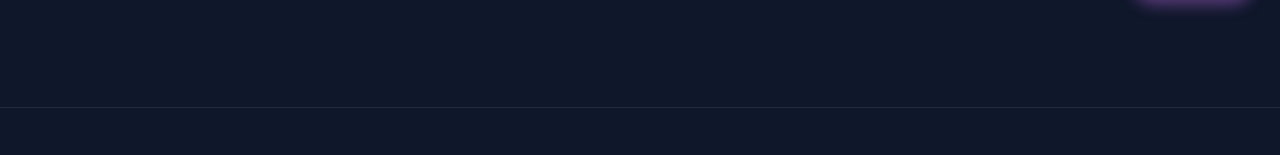
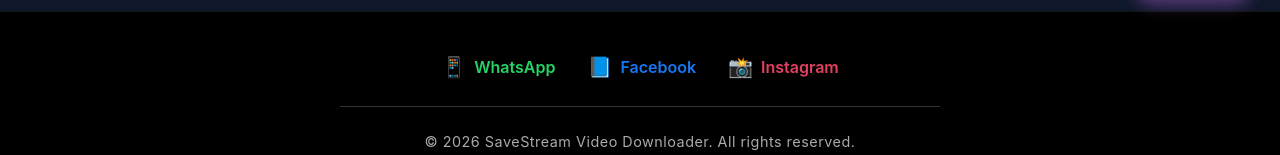
Before and after one commit to ayansiddique/savestream-downloader, a React (Vite) app in the folder frontend/: page / in a window 1280 px wide. Shown: the part 778-933 px from the top of the page. Built offline with nearby package versions, Linux system fonts and the light colour scheme; no server answers.

Commit message:
fix(ui): improve footer design, thumbnail quality for Instagram, and thumbnail format options

```diff
--- a/frontend/src/App.jsx
+++ b/frontend/src/App.jsx
@@ -39,28 +39,87 @@ function App() {
         </Routes>
       </main>
 
-      <footer>
-        <div style={{ display: 'flex', flexDirection: 'column', alignItems: 'center', gap: '0.75rem' }}>
-          <div style={{ display: 'flex', alignItems: 'center', gap: '1.5rem' }}>
+      <footer style={{
+        backgroundColor: '#000',
+        color: '#fff',
+        padding: '40px 20px',
+        textAlign: 'center',
+        marginTop: 'auto'
+      }}>
+        <div style={{ maxWidth: '1200px', margin: '0 auto' }}>
+          <div style={{
+            display: 'flex',
+            justifyContent: 'center',
+            gap: '2rem',
+            flexWrap: 'wrap',
+            marginBottom: '1.5rem'
+          }}>
+            {/* WhatsApp */}
             <a
-              href="https://whatsapp.com/channel/0029Vb6DOwn6GJP7yMUV3Y1q"
+              href="https://whatsapp.com/channel/0029VbCLfMP5fM5Qug9m0S0c"
               target="_blank"
               rel="noopener noreferrer"
               style={{
-                display: 'flex', alignItems: 'center', gap: '0.5rem',
-                color: '#25D366', textDecoration: 'none', fontWeight: 600,
-                fontSize: '0.95rem', transition: 'opacity 0.2s'
+                color: '#25D366',
+                textDecoration: 'none',
+                display: 'flex',
+                alignItems: 'center',
+                gap: '0.5rem',
+                fontWeight: 600,
+                transition: 'transform 0.2s'
               }}
-              onMouseOver={e => e.currentTarget.style.opacity = '0.8'}
-              onMouseOut={e => e.currentTarget.style.opacity = '1'}
+              onMouseOver={e => e.currentTarget.style.transform = 'scale(1.05)'}
+              onMouseOut={e => e.currentTarget.style.transform = 'scale(1)'}
             >
-              <svg width="20" height="20" viewBox="0 0 24 24" fill="#25D366">
-                <path d="M17.472 14.382c-.297-.149-1.758-.867-2.03-.967-.273-.099-.471-.148-.67.15-.197.297-.767.966-.94 1.164-.173.199-.347.223-.644.075-.297-.15-1.255-.463-2.39-1.475-.883-.788-1.48-1.761-1.653-2.059-.173-.297-.018-.458.13-.606.134-.133.298-.347.446-.52.149-.174.198-.298.298-.497.099-.198.05-.371-.025-.52-.075-.149-.669-1.612-.916-2.207-.242-.579-.487-.5-.669-.51-.173-.008-.371-.01-.57-.01-.198 0-.52.074-.792.372-.272.297-1.04 1.016-1.04 2.479 0 1.462 1.065 2.875 1.213 3.074.149.198 2.096 3.2 5.077 4.487.709.306 1.262.489 1.694.625.712.227 1.36.195 1.871.118.571-.085 1.758-.719 2.006-1.413.248-.694.248-1.289.173-1.413-.074-.124-.272-.198-.57-.347m-5.421 7.403h-.004a9.87 9.87 0 01-5.031-1.378l-.361-.214-3.741.982.998-3.648-.235-.374a9.86 9.86 0 01-1.51-5.26c.001-5.45 4.436-9.884 9.888-9.884 2.64 0 5.122 1.03 6.988 2.898a9.825 9.825 0 012.893 6.994c-.003 5.45-4.437 9.884-9.885 9.884m8.413-18.297A11.815 11.815 0 0012.05 0C5.495 0 .16 5.335.157 11.892c0 2.096.547 4.142 1.588 5.945L.057 24l6.305-1.654a11.882 11.882 0 005.683 1.448h.005c6.554 0 11.890-5.335 11.893-11.893a11.821 11.821 0 00-3.48-8.413z"/>
-              </svg>
-              Join WhatsApp Channel
+              <span style={{ fontSize: '1.25rem' }}>📱</span> WhatsApp
+            </a>
+
+            {/* Facebook */}
+            <a
+              href="#"
+              target="_blank"
+              rel="noopener noreferrer"
+              style={{
+                color: '#1877F2',
+                textDecoration: 'none',
+                display: 'flex',
+                alignItems: 'center',
+                gap: '0.5rem',
+                fontWeight: 600,
+                transition: 'transform 0.2s'
+              }}
+              onMouseOver={e => e.currentTarget.style.transform = 'scale(1.05)'}
+              onMouseOut={e => e.currentTarget.style.transform = 'scale(1)'}
+            >
+              <span style={{ fontSize: '1.25rem' }}>📘</span> Facebook
+            </a>
+
+            {/* Instagram */}
+            <a
+              href="#"
+              target="_blank"
+              rel="noopener noreferrer"
+              style={{
+                color: '#E4405F',
+                textDecoration: 'none',
+                display: 'flex',
+                alignItems: 'center',
+                gap: '0.5rem',
+                fontWeight: 600,
+                transition: 'transform 0.2s'
+              }}
+              onMouseOver={e => e.currentTarget.style.transform = 'scale(1.05)'}
+              onMouseOut={e => e.currentTarget.style.transform = 'scale(1)'}
+            >
+              <span style={{ fontSize: '1.25rem' }}>📸</span> Instagram
             </a>
           </div>
-          <p>&copy; {new Date().getFullYear()} SaveStream Video Downloader. All rights reserved.</p>
+
+          <hr style={{ border: '0', borderTop: '1px solid #333', margin: '1.5rem auto', maxWidth: '600px' }} />
+
+          <p style={{ margin: 0, fontSize: '0.9rem', color: '#aaa', letterSpacing: '0.5px' }}>
+            &copy; {new Date().getFullYear()} SaveStream Video Downloader. All rights reserved.
+          </p>
         </div>
       </footer>
     </Router>
--- a/frontend/src/pages/Home.jsx
+++ b/frontend/src/pages/Home.jsx
@@ -201,21 +201,44 @@ export default function Home() {
                     </button>
                   </div>
                 ) : (
-                  <div className="quality-card thumbnail-tab-content">
+                  <div className="thumbnail-options" style={{ display: 'grid', gridTemplateColumns: 'repeat(auto-fit, minmax(200px, 1fr))', gap: '1rem' }}>
+                    {/* High Quality JPG */}
+                    <div className="quality-card" style={{ flexDirection: 'column', alignItems: 'flex-start', gap: '1rem' }}>
                       <div className="quality-info">
                         <span className="quality-label">
                           High Quality
-                        <span className="tag">JPG</span>
+                          <span className="tag" style={{ backgroundColor: '#ff9800' }}>JPG</span>
                         </span>
                         <span className="quality-size">Original Image</span>
                       </div>
                       <button
                         className="download-btn"
-                      onClick={() => window.location.href = `${API_BASE}/download-thumbnail?url=${encodeURIComponent(videoInfo.thumbnail)}`}
+                        style={{ width: '100%', background: 'linear-gradient(135deg, #6366f1, #a855f7)' }}
+                        onClick={() => window.open(`${API_BASE}/download-thumbnail?url=${encodeURIComponent(videoInfo.thumbnail)}`, '_blank')}
                       >
                         <Download size={18} />
-                      Download Thumbnail
+                        Download JPG
                       </button>
+                    </div>
+
+                    {/* High Quality PNG */}
+                    <div className="quality-card" style={{ flexDirection: 'column', alignItems: 'flex-start', gap: '1rem' }}>
+                      <div className="quality-info">
+                        <span className="quality-label">
+                          Lossless
+                          <span className="tag" style={{ backgroundColor: '#4caf50' }}>PNG</span>
+                        </span>
+                        <span className="quality-size">HD Precision</span>
+                      </div>
+                      <button
+                        className="download-btn"
+                        style={{ width: '100%', background: 'linear-gradient(135deg, #f43f5e, #fb923c)' }}
+                        onClick={() => window.open(`${API_BASE}/download-thumbnail?url=${encodeURIComponent(videoInfo.thumbnail)}`, '_blank')}
+                      >
+                        <Download size={18} />
+                        Download PNG
+                      </button>
+                    </div>
                   </div>
                 )}
               </div>
```
Also changed, not shown: 1 other file (tests, documents, lock files or other folders). Lines whose indentation alone changed are shown as unchanged.
